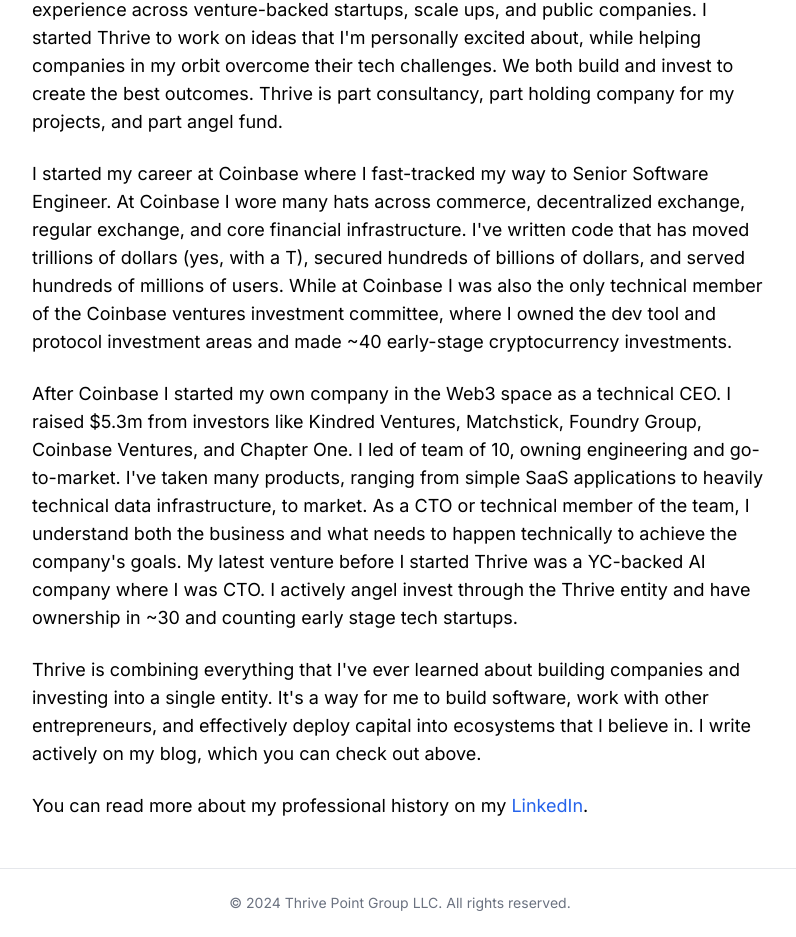
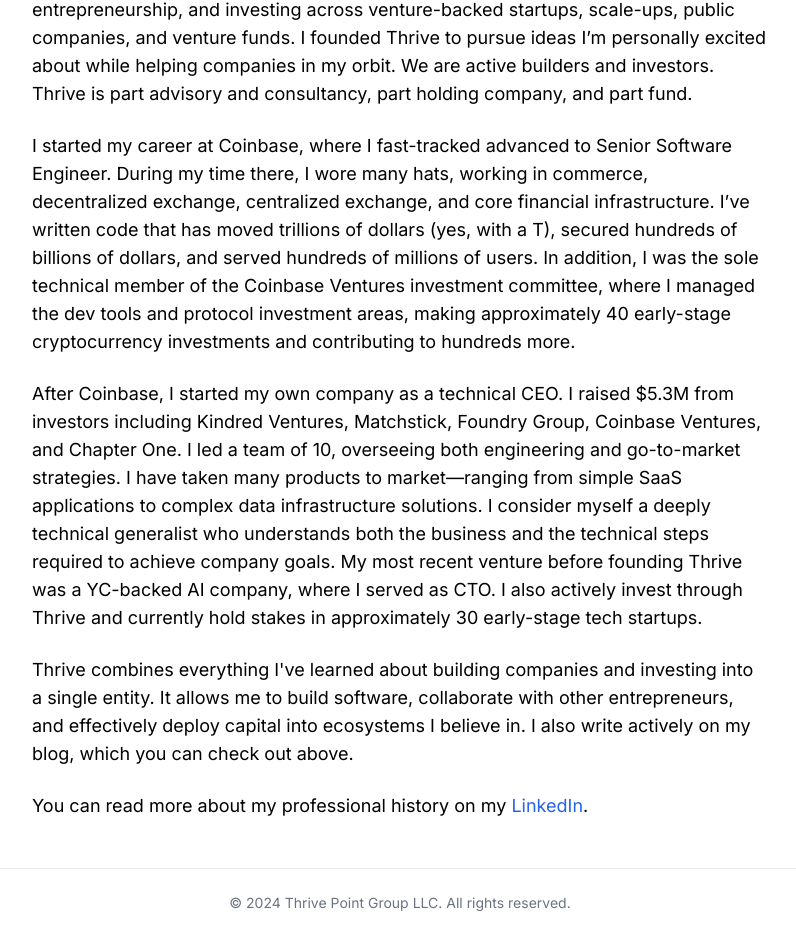
Before and after one commit to thrivepointgroup/thrive-landing, a Next.js app: page /about in a window 1280 px wide. Shown: the part 757-1694 px from the top of the page, without its empty margins (240-1036 px from the left). Built offline with nearby package versions, Linux system fonts and the light colour scheme.

Commit message:
update copy

```diff
--- a/pages/about.js
+++ b/pages/about.js
@@ -33,28 +33,28 @@
       </div>
       <div className="space-y-6 text-lg">
         <p>
-          Hi! My name is Carl and I'm a software engineer and entrepreneur based in San Francisco, CA.
-          I have 10+ years of software engineering and entrepreneurship experience across venture-backed startups,
-          scale ups, and public companies. I started Thrive to work on ideas that I'm personally excited about,
-          while helping companies in my orbit overcome their tech challenges. We both build and invest to
-          create the best outcomes. Thrive is part consultancy, part holding company for my projects, and part angel fund.
+          Hi! My name is Carl, and I'm a software engineer and entrepreneur based in San Francisco, CA.
+          I have over 10 years of experience in software engineering, entrepreneurship, and investing across venture-backed startups,
+          scale-ups, public companies, and venture funds. I founded Thrive to pursue ideas I’m personally excited about while helping companies in my orbit.
+          We are active builders and investors. Thrive is part advisory and consultancy, part holding company, and part fund.
         </p>
         <p>
-          I started my career at Coinbase where I fast-tracked my way to Senior Software Engineer. At Coinbase I wore
-          many hats across commerce, decentralized exchange, regular exchange, and core financial infrastructure.
-          I've written code that has moved trillions of dollars (yes, with a T),
-          secured hundreds of billions of dollars, and served hundreds of millions of users. While at
-          Coinbase I was also the only technical member of the Coinbase ventures investment committee,
-          where I owned the dev tool and protocol investment areas and made ~40 early-stage
-          cryptocurrency investments.
+          I started my career at Coinbase, where I fast-tracked advanced to Senior Software Engineer. During my time there, I wore many hats,
+          working in commerce, decentralized exchange, centralized exchange, and core financial infrastructure. I’ve written code that has moved trillions of dollars (yes, with a T),
+          secured hundreds of billions of dollars, and served hundreds of millions of users. In addition, I was the sole technical member of the Coinbase Ventures investment committee,
+          where I managed the dev tools and protocol investment areas, making approximately 40 early-stage cryptocurrency investments and contributing to hundreds more.
         </p>
         <p>
-        After Coinbase I started my own company in the Web3 space as a technical CEO. I raised $5.3m from investors like Kindred Ventures, Matchstick, Foundry Group, Coinbase Ventures, and Chapter One. I led of team of 10, owning engineering and go-to-market. I've taken many products, ranging from simple SaaS applications to heavily technical data infrastructure, to market. As a CTO or technical member of the team, I understand both the business and what needs to happen technically to achieve the company's goals. My latest venture before I started Thrive was a YC-backed AI company where I was CTO. I actively angel invest through the Thrive entity and have ownership in ~30 and counting early stage tech startups.
+          After Coinbase, I started my own company as a technical CEO. I raised $5.3M from investors including Kindred Ventures, Matchstick, Foundry Group, Coinbase Ventures, and Chapter One.
+          I led a team of 10, overseeing both engineering and go-to-market strategies. I have taken many products to market—ranging from simple SaaS applications to complex data infrastructure solutions.
+          I consider myself a deeply technical generalist who understands both the business and the technical steps required to achieve company goals.
+          My most recent venture before founding Thrive was a YC-backed AI company, where I served as CTO.
+          I also actively invest through Thrive and currently hold stakes in approximately 30 early-stage tech startups.
         </p>
         <p>
-          Thrive is combining everything that I've ever learned about building companies and investing into a single entity.
-          It's a way for me to build software, work with other entrepreneurs, and effectively deploy capital into ecosystems
-           that I believe in. I write actively on my blog, which you can check out above.
+          Thrive combines everything I've learned about building companies and investing into a single entity.
+          It allows me to build software, collaborate with other entrepreneurs, and effectively deploy capital into ecosystems I believe in.
+          I also write actively on my blog, which you can check out above.
         </p>
         <p>
           You can read more about my professional history on my{' '}
```
